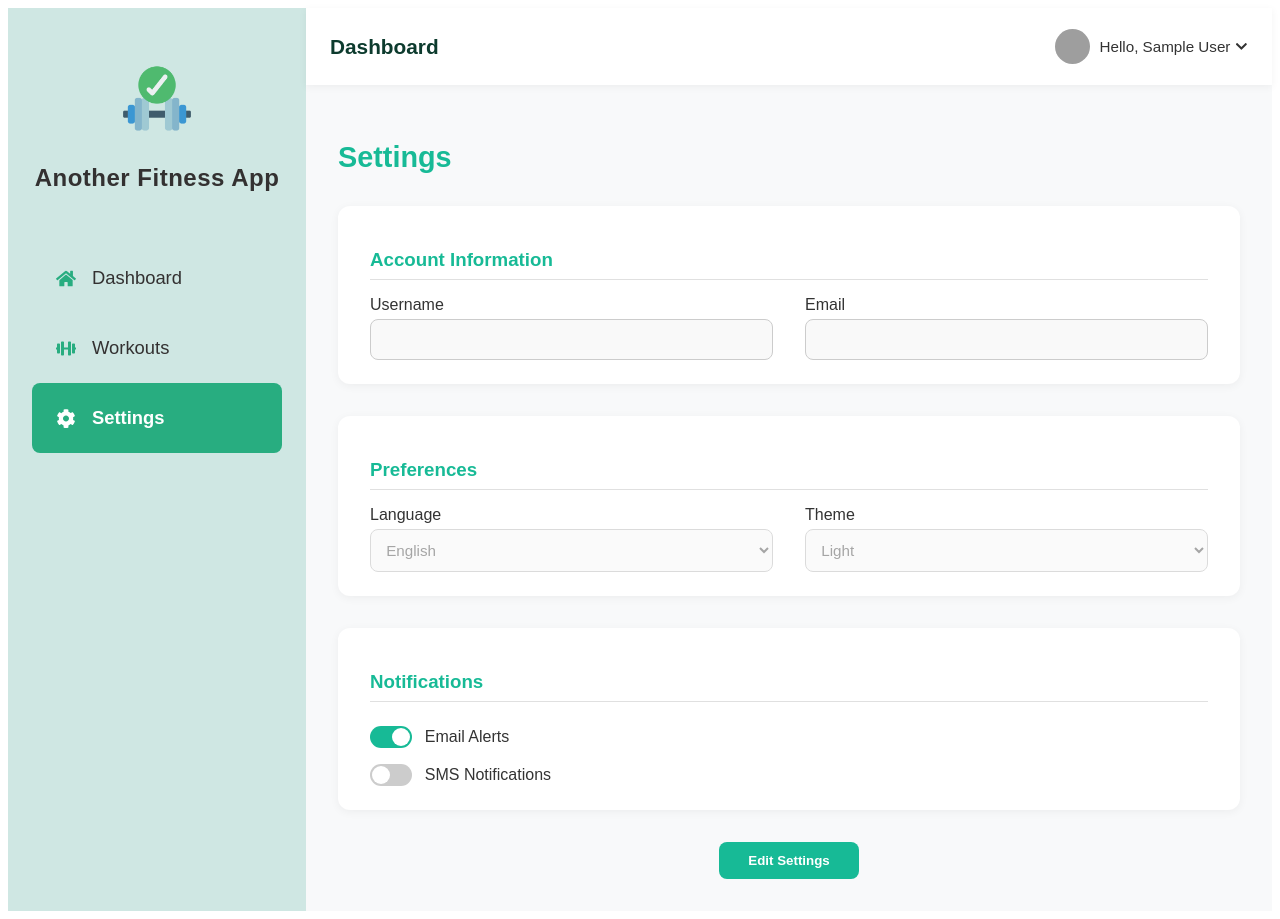
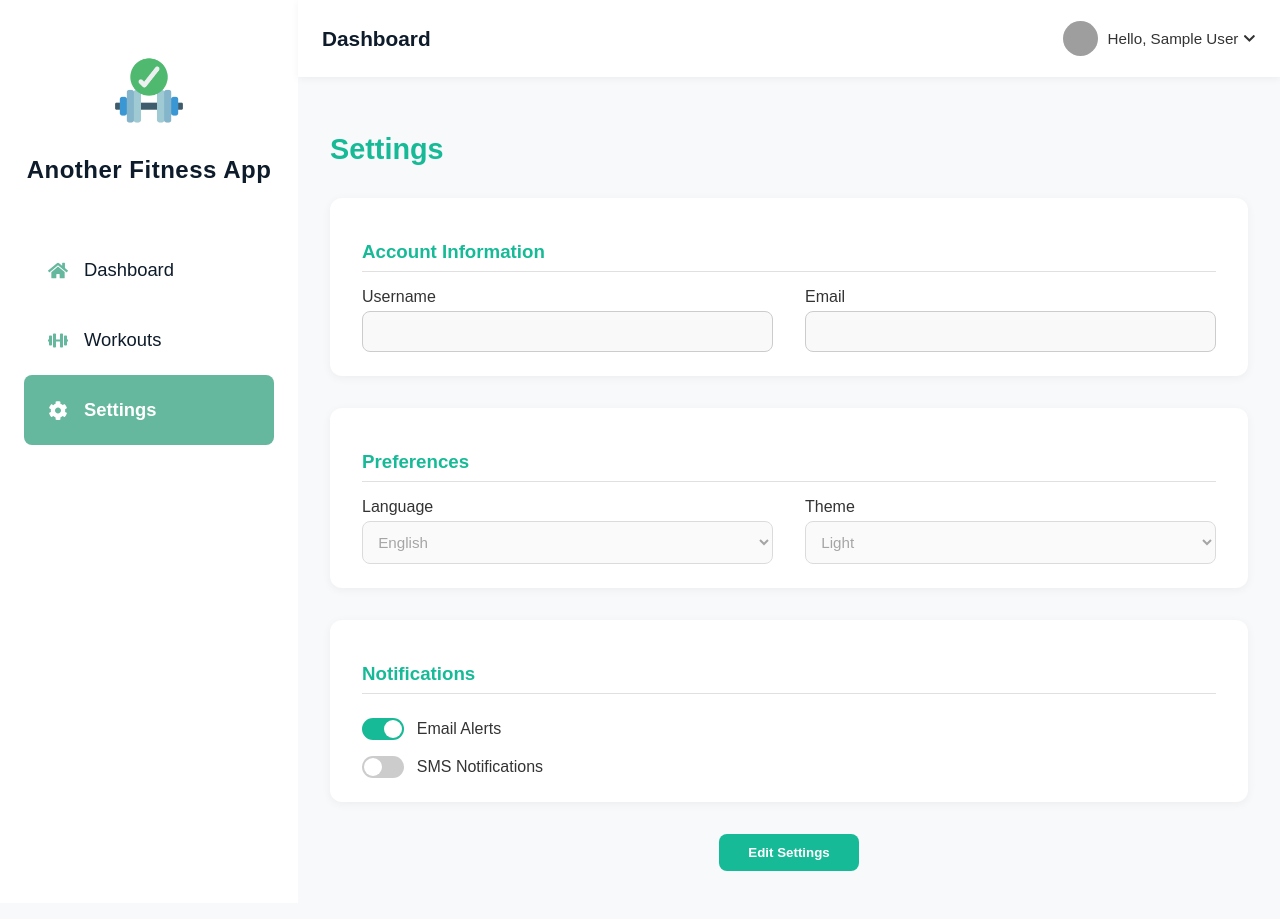
Before and after one commit to ACodes3/fitness-project, a React (Vite) app in the folder client/: page /settings in a window 1280 px wide. Built offline with nearby package versions, Linux system fonts and the light colour scheme; no server answers; sample sign-in values are in the browser's storage; grey boxes are pictures that could not be loaded.

Commit message:
dark theme ui

```diff
--- a/client/src/App.jsx
+++ b/client/src/App.jsx
@@ -1,4 +1,6 @@
+import { useEffect } from 'react'
 import { Route, BrowserRouter as Router, Routes } from 'react-router-dom'
+import './assets/styles/body.css'
 import ProtectedRoute from './component/ProtectedRoute'
 import Home from './pages/Home'
 import Login from './pages/Login'
@@ -6,8 +8,46 @@ import Profile from './pages/Profile'
 import Settings from './pages/Settings'
 import Signup from './pages/SignUp'
 import Workout from './pages/Workout'
+import { applyTheme } from './utils/theme'
 
 function App() {
+
+  // Apply stored theme ASAP
+  useEffect(() => {
+    const storedTheme = localStorage.getItem("theme") || "light";
+    applyTheme(storedTheme);
+  }, []);
+
+  // After login, sync theme from server settings (if available)
+  useEffect(() => {
+    const token = localStorage.getItem("token");
+    const userRaw = localStorage.getItem("user");
+    if (!token || !userRaw) return;
+
+    const user = (() => {
+      try { return JSON.parse(userRaw); } catch { return null; }
+    })();
+    if (!user?.id) return;
+
+    const controller = new AbortController();
+    (async () => {
+      try {
+        const res = await fetch(`http://localhost:5000/api/settings/${user.id}` , {
+          headers: { Authorization: `Bearer ${token}` },
+          signal: controller.signal,
+        });
+        if (!res.ok) return;
+        const data = await res.json();
+        if (data?.theme) {
+          applyTheme(data.theme);
+        }
+      } catch (_) {
+        // ignore fetch errors on boot
+      }
+    })();
+
+    return () => controller.abort();
+  }, []);
 
   return (
     <Router>
--- /dev/null
+++ b/client/src/assets/styles/body.css
@@ -0,0 +1,26 @@
+:root {
+  --bg: #f7f9fa;
+  --text: #0d1b2a;
+  --card-bg: #fff;
+  --card-bg-2: #f1f3f5;
+  --accent: #65b89d;
+  --border: #e1e4e8;
+  --hover-bg: rgba(0, 0, 0, 0.03);
+}
+
+[data-theme="dark"] {
+  --bg: #121212;
+  --text: #e4e4e4;
+  --card-bg: #1e1e1e;
+  --card-bg-2: #433e3e;
+  --accent: #7ee0bb;
+  --border: #2a2a2a;
+  --hover-bg: rgb(0, 0, 0);
+}
+
+body {
+  background-color: var(--bg);
+  color: var(--text);
+  transition: background 0.3s, color 0.3s;
+  margin: 0;
+}
--- a/client/src/assets/styles/mainContent.css
+++ b/client/src/assets/styles/mainContent.css
@@ -1,12 +1,12 @@
 .main-content {
   flex: 1;
   padding: 2rem;
-  background-color: #f9faf9;
+  background-color: var(--bg);
   overflow-y: auto;
 }
 
 .welcome-text {
-  color: #0d3b2e;
+  color: var(--text);
   font-size: 1.6rem;
   font-weight: 600;
   margin-bottom: 1.5rem;
@@ -21,7 +21,7 @@
 }
 
 .card {
-  background: #fff;
+  background: var(--card-bg);
   border-radius: 12px;
   padding: 1.5rem;
   box-shadow: 0 4px 12px rgba(0, 0, 0, 0.05);
@@ -48,13 +48,13 @@
 }
 
 .card-text h3 {
-  color: #495e57;
+  color: var(--text);
   font-size: 1rem;
   margin-bottom: 0.3rem;
 }
 
 .card-text p {
-  color: #0d3b2e;
+  color: var(--text);
   font-size: 1.3rem;
   font-weight: 600;
 }
@@ -77,7 +77,7 @@
 
 /* === CHART SECTION === */
 .chart-section {
-  background: #fff;
+  background: var(--card-bg);
   border-radius: 12px;
   box-shadow: 0 4px 12px rgba(0, 0, 0, 0.05);
   padding: 1.5rem;
@@ -85,21 +85,21 @@
 }
 
 .chart-section h3 {
-  color: #0d3b2e;
+  color: var(--text);
   font-size: 1.1rem;
   margin-bottom: 1rem;
 }
 
 /* === RECENT ACTIVITY === */
 .recent-activity {
-  background: #fff;
+  background: var(--card-bg);
   border-radius: 12px;
   box-shadow: 0 4px 12px rgba(0, 0, 0, 0.05);
   padding: 1.5rem;
 }
 
 .recent-activity h3 {
-  color: #0d3b2e;
+  color: var(--text);
   font-size: 1.1rem;
   margin-bottom: 1rem;
 }
--- a/client/src/assets/styles/sidebar.css
+++ b/client/src/assets/styles/sidebar.css
@@ -1,7 +1,7 @@
 .sidebar {
   width: 250px;
-  background-color: #cfe7e3;
-  color: #333131;
+  background-color: var(--card-bg);
+  color: var(--text);
   display: flex;
   flex-direction: column;
   padding: 1.5rem;
@@ -66,13 +66,13 @@
 /* === ICON === */
 .menu-icon {
   font-size: 1.2rem;
-  color: #28ad80;
+  color: var(--accent);
   min-width: 20px;
 }
 
 /* === ACTIVE STATE === */
 .sidebar-menu li.active .sidebar-link {
-  background-color: #28ad80;
+  background-color: var(--accent);
   color: #ffffff;
   font-weight: 600;
 }
--- a/client/src/assets/styles/topbar.css
+++ b/client/src/assets/styles/topbar.css
@@ -2,7 +2,7 @@
   display: flex;
   justify-content: space-between;
   align-items: center;
-  background-color: #ffffff;
+  background-color: var(--card-bg);
   padding: 0.8rem 1.5rem;
   box-shadow: 0 2px 8px rgba(0, 0, 0, 0.05);
   position: relative;
@@ -12,7 +12,7 @@
 .topbar-title {
   font-size: 1.3rem;
   font-weight: 600;
-  color: #0d3b2e;
+  color: var(--text);
 }
 
 .topbar-profile {
@@ -58,7 +58,7 @@
   position: absolute;
   top: 110%;
   right: 0;
-  background: #ffffff;
+  background: var(--card-bg);
   box-shadow: 0 4px 12px rgba(0, 0, 0, 0.1);
   border-radius: 10px;
   padding: 0.5rem 0;
@@ -76,7 +76,7 @@
   padding: 0.8rem 1rem;
   text-align: left;
   font-size: 0.9rem;
-  color: #0d3b2e;
+  color: var(--text);
   cursor: pointer;
   display: flex;
   align-items: center;
@@ -91,7 +91,7 @@
 
 .dropdown-icon-left {
   font-size: 1rem;
-  color: #65b89d;
+  color: var(--accent);
 }
 
 .toast-wrapper {
--- a/client/src/assets/styles/workout.css
+++ b/client/src/assets/styles/workout.css
@@ -1,7 +1,6 @@
 .workout-container {
-  background-color: #f8f9fa;
+  background-color: var(--card-bg-2);
   padding: 2rem;
-  border-radius: 10px;
   box-shadow: 0 2px 10px rgba(0, 0, 0, 0.05);
   width: 95%;
   margin: auto;
@@ -19,12 +18,28 @@
 .workout-title {
   text-align: center;
   color: #17ba96;
+    .workout-container {
+      background-color: var(--card-bg);
+      color: var(--text);
+      padding: 2rem;
+      border-radius: 10px;
+      box-shadow: 0 2px 10px rgba(0, 0, 0, 0.05);
+      width: 95%;
+      margin: auto;
+      overflow-x: auto;
+    }
   font-size: 1.8rem;
   margin-bottom: 1.5rem;
 }
 
 .add-workout-button{
     background-color: #17ba96;
+    .workout-title {
+      text-align: center;
+      color: var(--accent);
+      font-size: 1.8rem;
+      margin-bottom: 1.5rem;
+    }
     color: white;
     border: none;
     padding: 0.6rem 1.2rem;
@@ -35,9 +50,22 @@
 }
 
 .add-workout-button:hover{
+    .add-workout-button{
+        background-color: var(--accent);
+        color: white;
+        border: none;
+        padding: 0.6rem 1.2rem;
+        border-radius: 6px;
+        font-weight: 600;
+        cursor: pointer;
+        transition: filter 0.2s ease;
+    }
     background-color: #139b7d;
 }
 
+    .add-workout-button:hover{
+        filter: brightness(0.9);
+    }
 .workout-table {
   width: 100%;
   border-collapse: collapse;
@@ -45,6 +73,14 @@
   border-radius: 10px;
   overflow: hidden;
 }
+    .workout-table {
+      width: 100%;
+      border-collapse: collapse;
+      background: var(--card-bg);
+      color: var(--text);
+      border-radius: 10px;
+      overflow: hidden;
+    }
 
 .workout-table th,
 .workout-table td {
@@ -52,14 +88,29 @@
   text-align: left;
   border-bottom: 1px solid #ddd;
   font-size: 0.95rem;
+    .workout-table th,
+    .workout-table td {
+      padding: 0.9rem 1rem;
+      text-align: left;
+      border-bottom: 1px solid var(--border);
+      font-size: 0.95rem;
+    }
 }
 
 .workout-table th {
   background-color: #17ba96;
   color: white;
+    .workout-table th {
+      background-color: var(--accent);
+      color: white;
+      font-weight: 600;
+    }
   font-weight: 600;
 }
 
+    .workout-table tr:hover {
+      background-color: var(--hover-bg) !important;
+    }
 .workout-table tr:hover {
   background-color: #f1fdf9;
 }
@@ -70,20 +121,44 @@
   justify-content: center;
   align-items: center;
   gap: 1rem;
+    .pagination button {
+      background-color: var(--accent);
+      color: white;
+      border: none;
+      padding: 0.5rem 1rem;
+      border-radius: 6px;
+      font-weight: 600;
+      cursor: pointer;
+      transition: filter 0.2s ease;
+    }
   margin-top: 1.5rem;
 }
 
+    .pagination button:hover:not(:disabled) {
+      filter: brightness(0.9);
+    }
 .pagination button {
   background-color: #17ba96;
   color: white;
   border: none;
+    .pagination span {
+      color: var(--text);
+      opacity: 0.85;
+      font-size: 0.95rem;
+    }
   padding: 0.5rem 1rem;
   border-radius: 6px;
   font-weight: 600;
+    .icon-button.view {
+      color: var(--accent);
+    }
   cursor: pointer;
   transition: background-color 0.3s;
 }
 
+    .icon-button.view:hover {
+      background-color: var(--hover-bg);
+    }
 .pagination button:hover:not(:disabled) {
   background-color: #139b7d;
 }
--- a/client/src/component/Settings/MainComponent.jsx
+++ b/client/src/component/Settings/MainComponent.jsx
@@ -1,5 +1,7 @@
 import { useEffect, useState } from "react";
+import "../../assets/styles/body.css";
 import "../../assets/styles/settings.css";
+import { applyTheme } from "../../utils/theme";
 
 const MainComponent = () => {
   const [settings, setSettings] = useState({
@@ -72,10 +74,16 @@ const MainComponent = () => {
 
   const handleChange = (e) => {
     const { name, value, type, checked } = e.target;
+    const newValue = type === "checkbox" ? checked : value;
+
     setSettings((prev) => ({
       ...prev,
-      [name]: type === "checkbox" ? checked : value,
+      [name]: newValue,
     }));
+
+    if (name === "theme") {
+      applyTheme(newValue);
+    }
   };
 
   const handleSave = async () => {
--- /dev/null
+++ b/client/src/context/ThemeContext.jsx
@@ -0,0 +1,26 @@
+import { createContext, useEffect, useState } from "react";
+
+export const ThemeContext = createContext();
+
+export const ThemeProvider = ({ children }) => {
+  const [theme, setTheme] = useState(() => {
+    // Load from localStorage or default to "light"
+    return localStorage.getItem("theme") || "light";
+  });
+
+  // Apply theme to <html> on change
+  useEffect(() => {
+    document.documentElement.setAttribute("data-theme", theme);
+    localStorage.setItem("theme", theme);
+  }, [theme]);
+
+  const toggleTheme = () => {
+    setTheme((prev) => (prev === "light" ? "dark" : "light"));
+  };
+
+  return (
+    <ThemeContext.Provider value={{ theme, toggleTheme }}>
+      {children}
+    </ThemeContext.Provider>
+  );
+};
--- a/client/src/main.jsx
+++ b/client/src/main.jsx
@@ -1,9 +1,18 @@
-import { StrictMode } from 'react'
-import { createRoot } from 'react-dom/client'
-import App from './App.jsx'
+import { StrictMode } from "react";
+import { createRoot } from "react-dom/client";
+import App from "./App.jsx";
+import "./assets/styles/body.css";
+import { ThemeProvider } from "./context/ThemeContext.jsx";
+import { applyTheme } from "./utils/theme.js";
 
-createRoot(document.getElementById('root')).render(
+// ✅ Apply saved theme before rendering
+const savedTheme = localStorage.getItem("theme") || "light";
+applyTheme(savedTheme);
+
+createRoot(document.getElementById("root")).render(
   <StrictMode>
-    <App />
-  </StrictMode>,
-)
+    <ThemeProvider>
+      <App />
+    </ThemeProvider>
+  </StrictMode>
+);
--- /dev/null
+++ b/client/src/utils/theme.js
@@ -0,0 +1,21 @@
+export const applyTheme = (theme) => {
+  // Resolve a safe theme string
+  let selected = (theme ?? localStorage.getItem("theme") ?? "light")
+    .toString()
+    .trim()
+    .toLowerCase();
+
+  // Map common synonyms
+  if (selected === "system" || selected === "system default" || selected === "auto") {
+    const prefersDark = window.matchMedia("(prefers-color-scheme: dark)").matches;
+    selected = prefersDark ? "dark" : "light";
+  }
+
+  // Fallback in case of unexpected values
+  if (selected !== "dark" && selected !== "light") {
+    selected = "light";
+  }
+
+  document.documentElement.setAttribute("data-theme", selected);
+  localStorage.setItem("theme", selected);
+};
```
Also changed, not shown: 1 other file (tests, documents, lock files or other folders).
